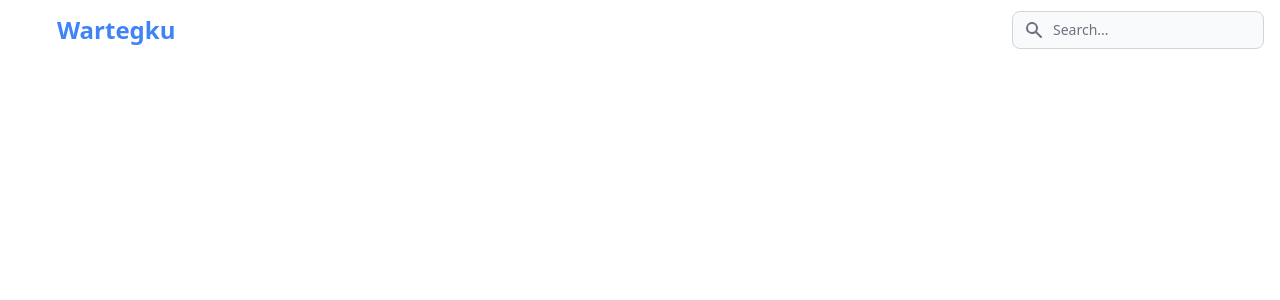
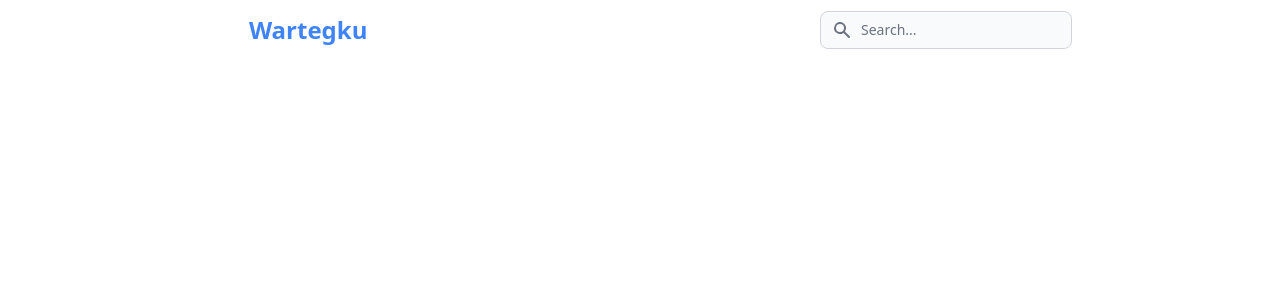
Before and after one commit to adamrayw/Wartegku, a React (Create React App) app: page / in a window 1280 px wide. Shown: the top 300 px of the page. Built offline with nearby package versions, Linux system fonts and the light colour scheme.

Commit message:
Add mx-w-4xl mx-auto

```diff
--- a/src/App.js
+++ b/src/App.js
@@ -3,7 +3,7 @@ import Navbar from "./components/Navbar";
 
 function App() {
   return (
-    <div className="App">
+    <div className="App max-w-4xl mx-auto">
       <Navbar />
     </div>
   );
```
